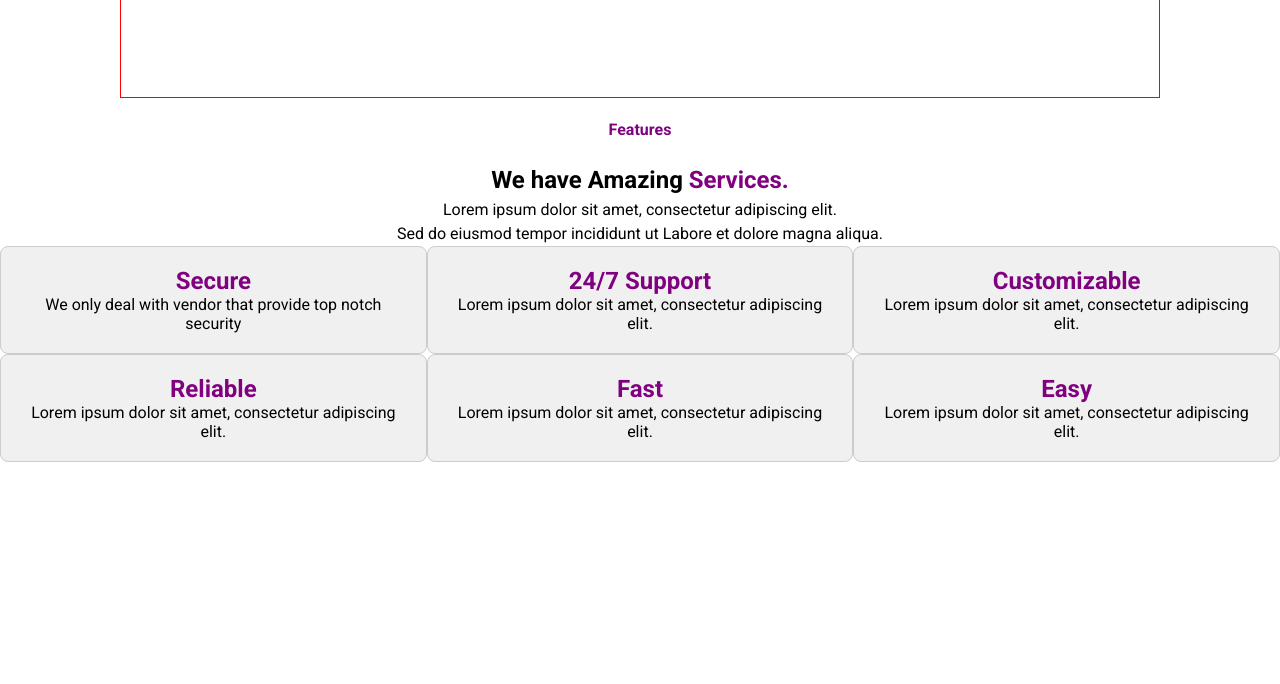
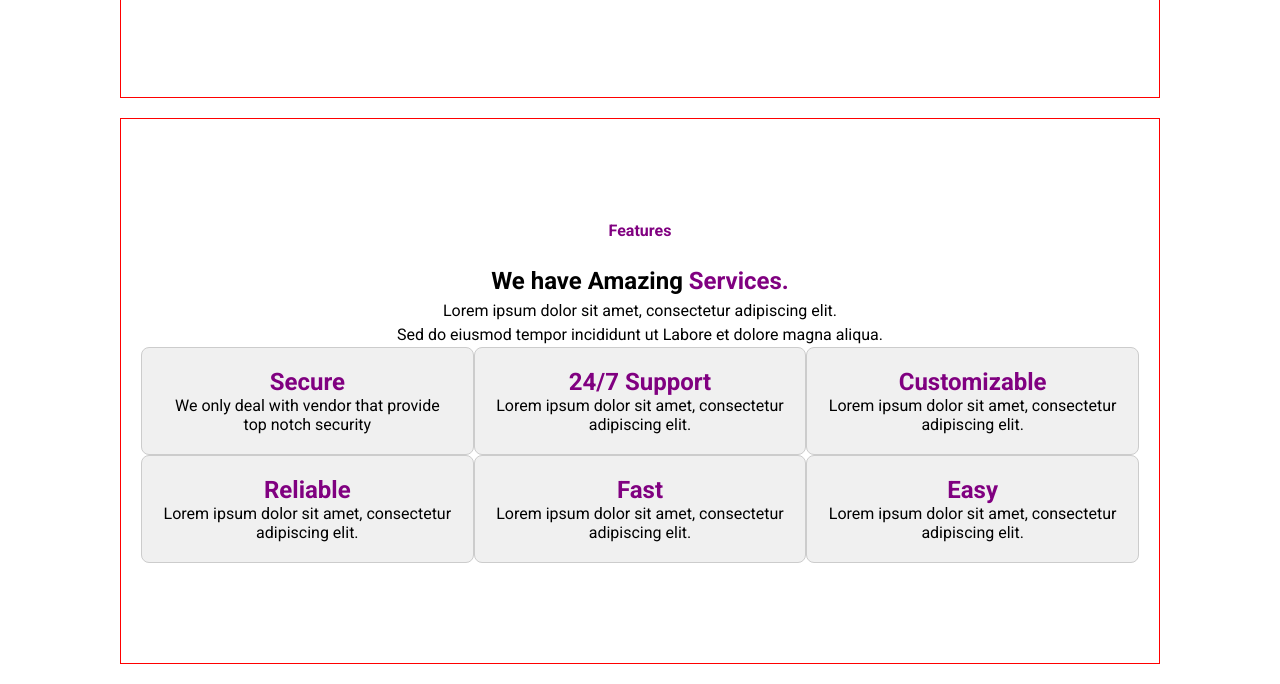
Before and after one commit to mikekramer1957-jpg/Job, a plain HTML site: page index.html in a window 1280 px wide. Shown: the part 683-1367 px from the top of the page. Before the commit the page ends 1145 px from the top, so only its background shows below. Drawn offline with Linux system fonts and the light colour scheme.

```diff
--- a/index.html
+++ b/index.html
@@ -58,9 +58,9 @@
                 </div>
     </section>
     <section id="features">
-        <div class="container>
-        <div class="row">
-            <div class="features">
+        <div class="container">
+            <div class="row features__row">
+                <div class="features">
                 <h1 class="features__title">Features </h1>
                 <h2 class="amazing__service">We have Amazing <span class="purple">Services.</span></h2>
                 <p class="section__paragraph">Lorem ipsum dolor sit amet, consectetur adipiscing elit.
--- a/style.css
+++ b/style.css
@@ -157,8 +157,13 @@
   width: 100%;
   max-width: 1200px;
   margin: 0 auto;
+}
+.features__row {
+  flex-direction: column;
+  width: 100%;
+}
 
-}
+
 
 
 .features {
@@ -202,6 +207,7 @@
 
 .window-container {
   display: flex; /* Use Flexbox to layout windows */
+  width: 100%;
   justify-content: space-around; /* spaces windows evenly */
   flex-wrap: wrap; /*allows wrapping if screen too small */
 }
```
